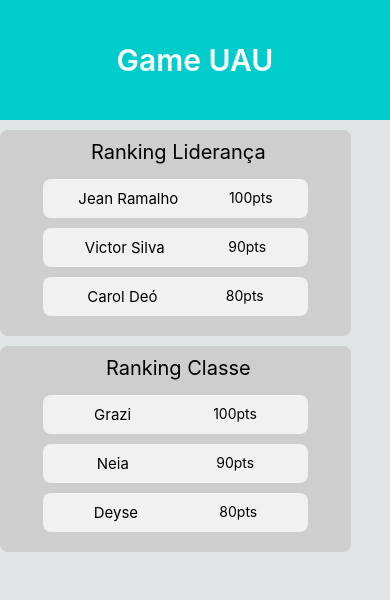
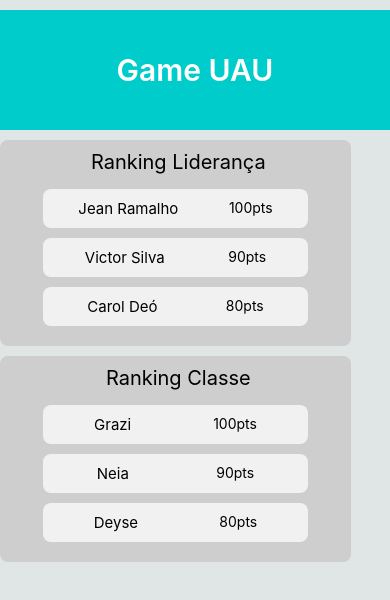
Before and after one commit to jeanramalho/game-uau, a React Native app: screen / in a window 390 px wide. Shown: the top 600 px of the page. Built offline with nearby package versions, Linux system fonts and the light colour scheme.

Commit message:
Começa a estilizar o main

```diff
--- a/src/Components/Main/index.js
+++ b/src/Components/Main/index.js
@@ -3,12 +3,13 @@
 import Header from '../Header/'
 import Input from '../Input/'
 import Ranking from '../Ranking/'
+import styles from './style'
 
 
 export class index extends Component {
   render() {
     return (
-      <View>
+      <View style={styles.container}>
         <Header />
         <Ranking tipo="lid" />
         <Ranking tipo="classe" />
--- /dev/null
+++ b/src/Components/Main/style.js
@@ -0,0 +1,13 @@
+import { StyleSheet } from "react-native";
+
+const styles = StyleSheet.create({
+    container:{
+        width: "100%",
+        height: "100%",
+        paddingTop: 10,
+    },
+
+
+})
+
+export default styles
```
